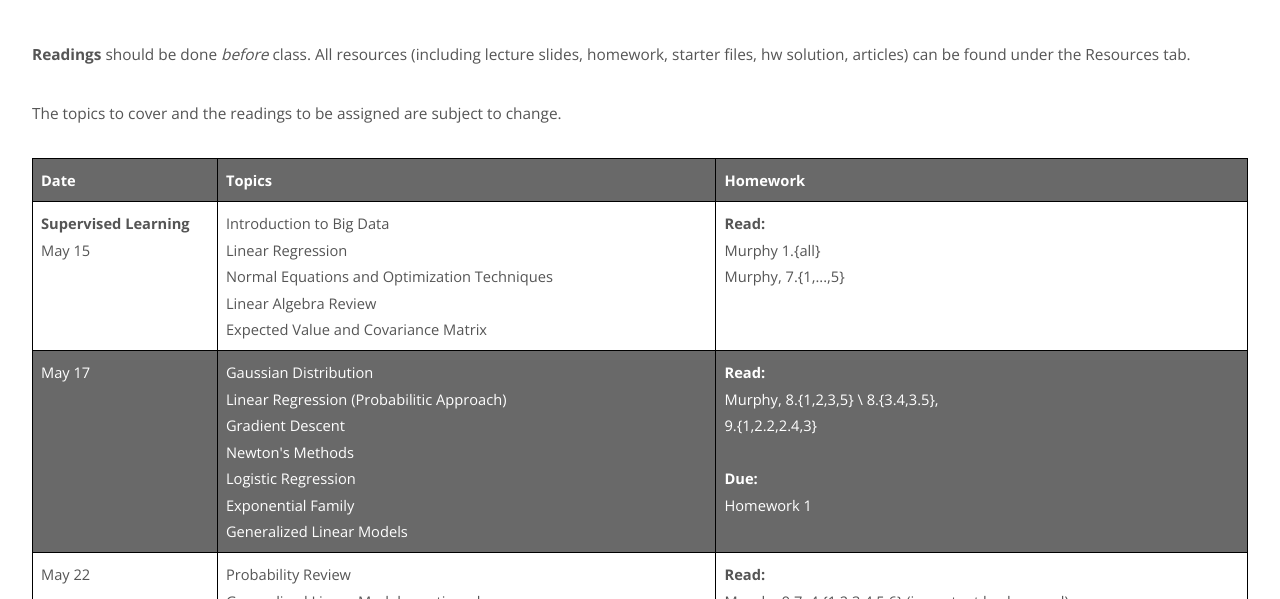
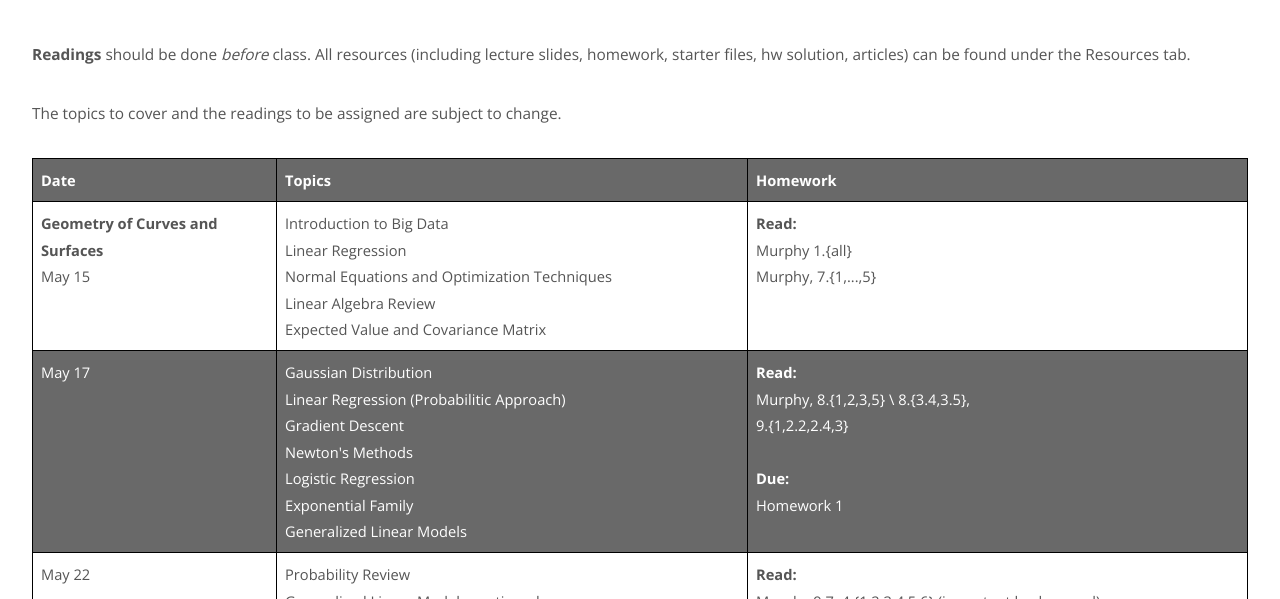
Before and after one commit to weiqinggu/Math142, a plain HTML site: page schedule.html in a window 1280 px wide. Shown: the part 201-800 px from the top of the page. Drawn offline with nearby package versions, Linux system fonts and the light colour scheme.

Commit message:
Fix schedule to M142

```diff
--- a/schedule.html
+++ b/schedule.html
@@ -88,7 +88,7 @@
 
 						        <!-- Supervised Learning -->
 						        <tr>
-						            <td><b>Supervised Learning</b></br> May 15</td>
+						            <td><b>Geometry of Curves and Surfaces</b></br> May 15</td>
 						            <td>
 						                Introduction to Big Data <br>
 														Linear Regression <br>
```
